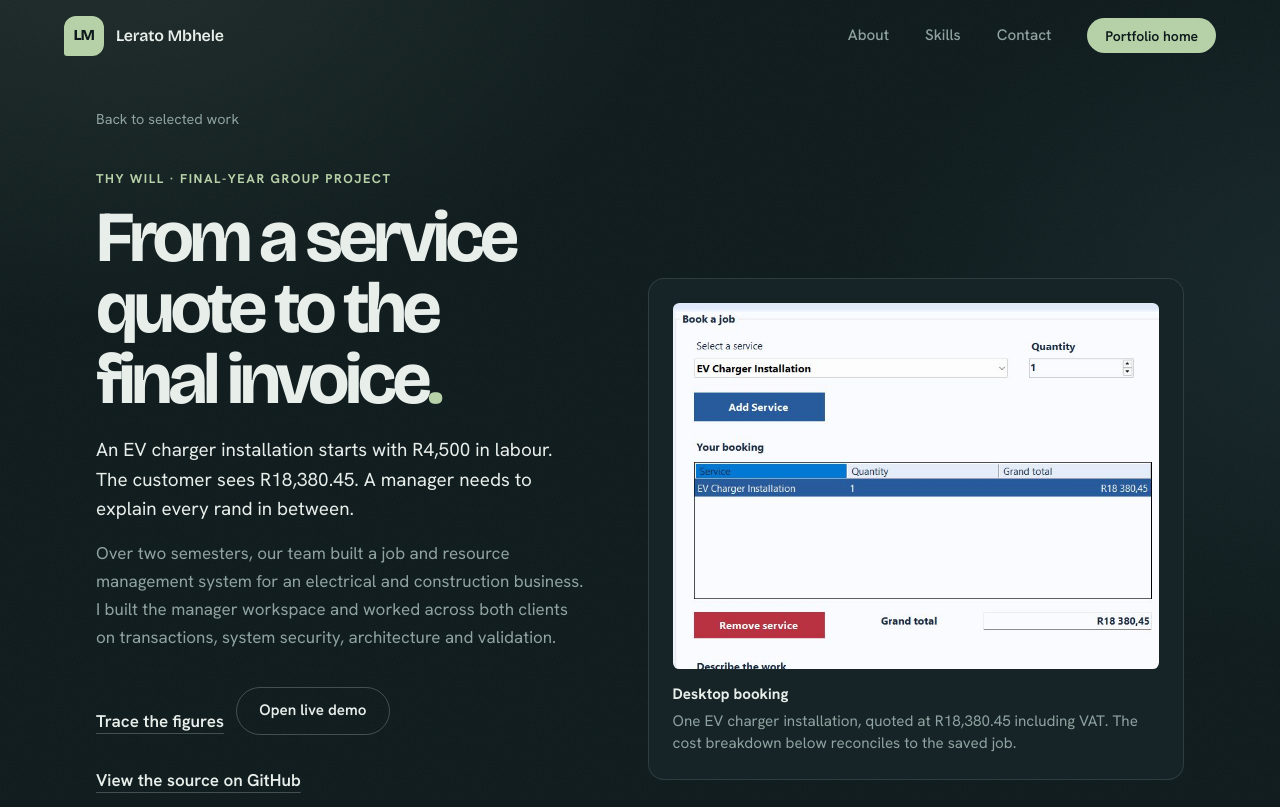
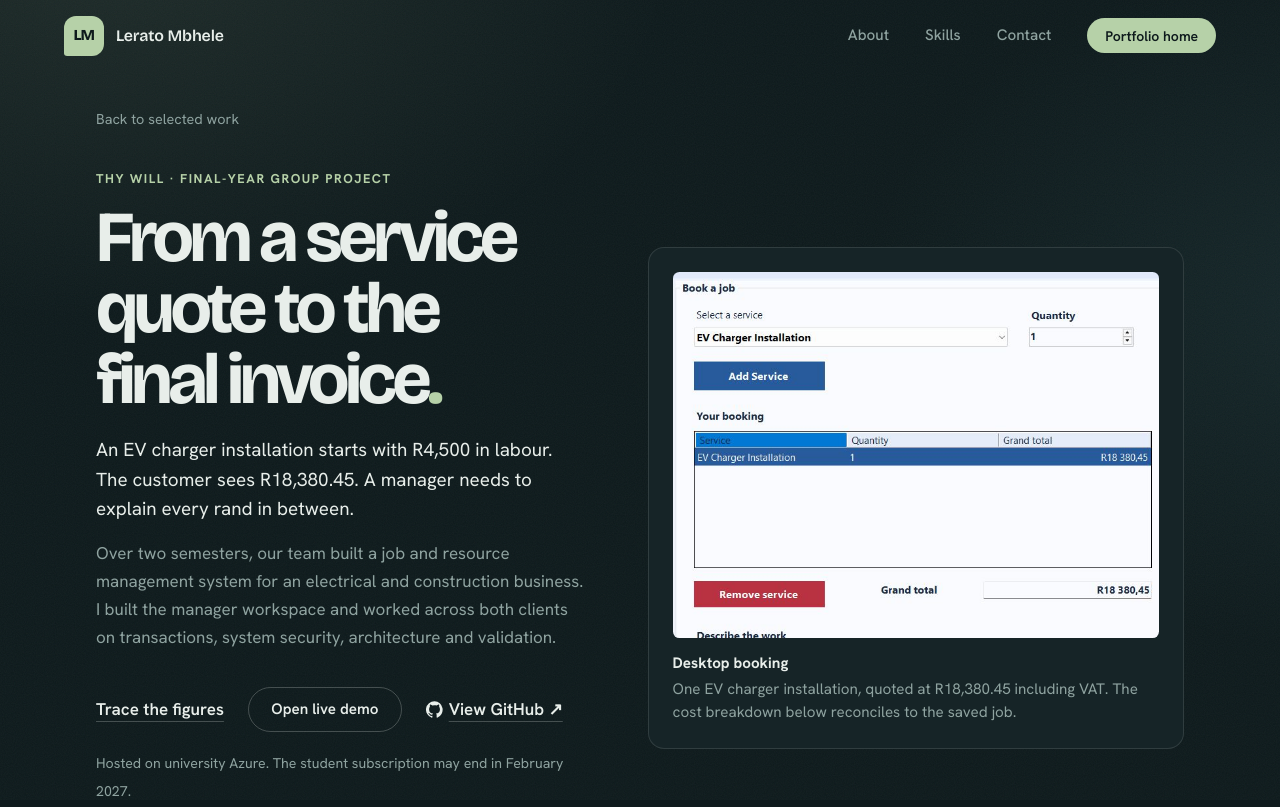
Before and after one commit to Mbhele451/portfolio, a plain HTML site: page ThyWill.html in a window 1280 px wide. Shown: the top 807 px of the page. Drawn offline with nearby package versions, Linux system fonts and the light colour scheme.

Commit message:
Match THY WILL GitHub links and spacing to project cards

```diff
--- a/ThyWill.html
+++ b/ThyWill.html
@@ -66,7 +66,7 @@
         <h1>From a service quote to the final invoice<span class="title-period">.</span></h1>
         <p class="story-lead">An EV charger installation starts with R4,500 in labour. The customer sees R18,380.45. A manager needs to explain every rand in between.</p>
         <p>Over two semesters, our team built a job and resource management system for an electrical and construction business. I built the manager workspace and worked across both clients on transactions, system security, architecture and validation.</p>
-        <div class="hero-actions"><a class="link" href="#transactions">Trace the figures</a> <a class="btn btn-ghost" href="https://ist-wst-group-34-evfsa0bcctd3acab.southafricanorth-01.azurewebsites.net/" target="_blank" rel="noopener noreferrer">Open live demo</a> <a class="link" href="https://github.com/Mbhele451/thy-will-job-management">View the source on GitHub</a></div>
+        <div class="hero-actions"><a class="link" href="#transactions">Trace the figures</a> <a class="btn btn-ghost" href="https://ist-wst-group-34-evfsa0bcctd3acab.southafricanorth-01.azurewebsites.net/" target="_blank" rel="noopener noreferrer">Open live demo</a> <a class="link" href="https://github.com/Mbhele451/thy-will-job-management" target="_blank" rel="noopener noreferrer"><svg class="link-icon" aria-hidden="true" focusable="false" viewBox="0 0 24 24"><path d="M12 .297a12 12 0 0 0-3.794 23.386c.6.111.82-.261.82-.578v-2.234c-3.338.726-4.042-1.61-4.042-1.61-.546-1.387-1.333-1.756-1.333-1.756-1.09-.745.083-.73.083-.73 1.205.085 1.84 1.237 1.84 1.237 1.07 1.835 2.809 1.305 3.495.998.108-.776.418-1.305.762-1.604-2.665-.303-5.467-1.332-5.467-5.931 0-1.31.469-2.382 1.236-3.222-.124-.303-.536-1.524.117-3.176 0 0 1.008-.323 3.301 1.23a11.51 11.51 0 0 1 3.003-.404c1.02.005 2.047.138 3.003.404 2.291-1.553 3.297-1.23 3.297-1.23.655 1.652.243 2.873.119 3.176.77.84 1.235 1.912 1.235 3.222 0 4.61-2.807 5.625-5.479 5.922.43.372.814 1.103.814 2.222v3.286c0 .319.216.694.825.576A12.003 12.003 0 0 0 12 .297z"/></svg>View GitHub &#8599;</a></div>
         <p class="section-intro"><small>Hosted on university Azure. The student subscription may end in February 2027.</small></p>
       </div><div class="hero-evidence"><figure><a class="shot" href="assets/thywill-booking-detail.png" aria-label="Enlarge image. One EV Charger Installation in the desktop cart with a grand total of R18 380,45."><img src="assets/thywill-booking-detail.png" width="743" height="560" alt="One EV Charger Installation in the desktop cart with a grand total of R18 380,45."></a><figcaption><strong>Desktop booking</strong> One EV charger installation, quoted at R18,380.45 including VAT. The cost breakdown below reconciles to the saved job.</figcaption></figure></div>
     </header>
--- a/thywill.css
+++ b/thywill.css
@@ -14,6 +14,8 @@
 .thy-story .eyebrow { color: var(--lichen); }
 .thy-story .story-lead { color: var(--mist); font-size: 1.18rem; line-height: 1.55; margin-bottom: 1rem; }
 .thy-story .link { display: inline-block; margin-top: 1.2rem; }
+.thy-story .hero-actions { align-items: center; gap: 0.875rem 1.5rem; }
+.thy-story .hero-actions .link { margin-top: 0; white-space: nowrap; }
 .hero-evidence { padding: clamp(.75rem, 2vw, 1.5rem); background: var(--kelp); border: 1px solid var(--line); border-radius: 1rem; }
 .shot { display: block; border-radius: .4rem; overflow: hidden; cursor: zoom-in; }
 .shot img { width: 100%; height: auto; }
```
Also changed, not shown: index.html (+4 -2 lines).
